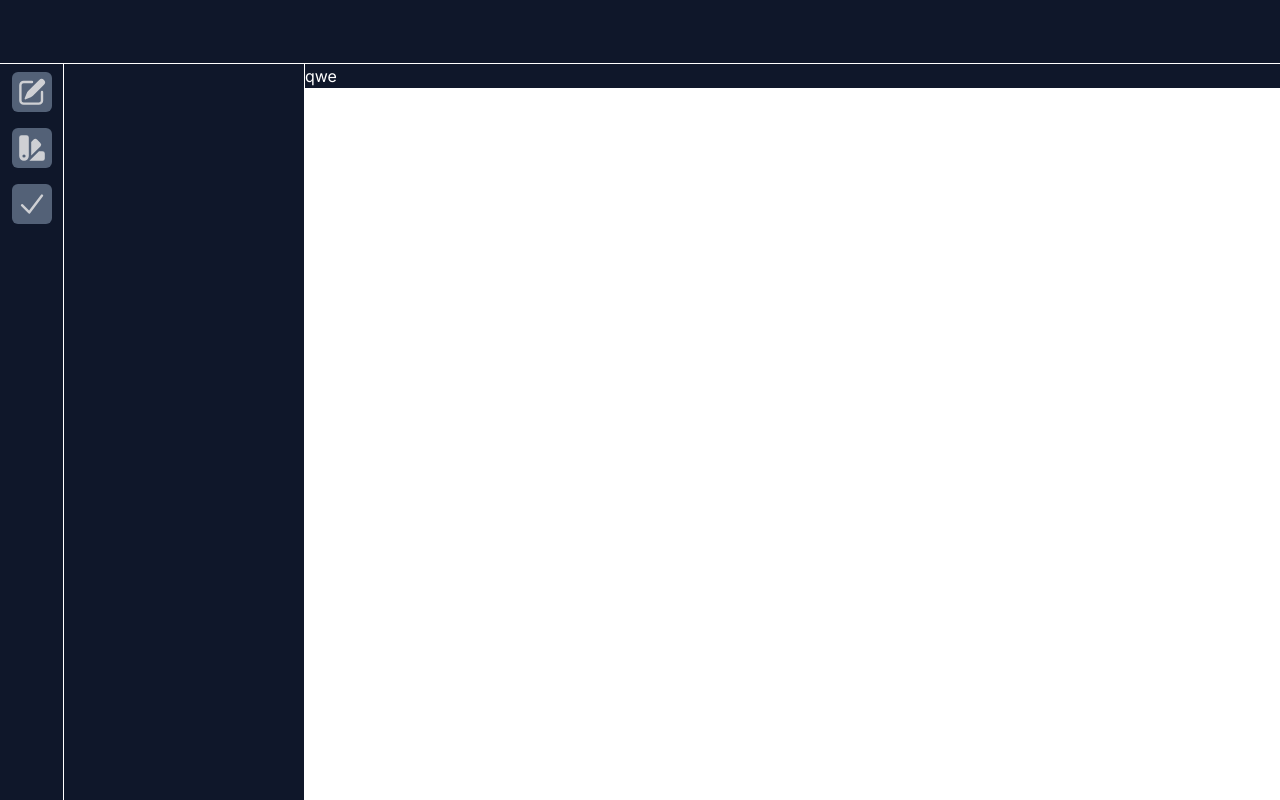
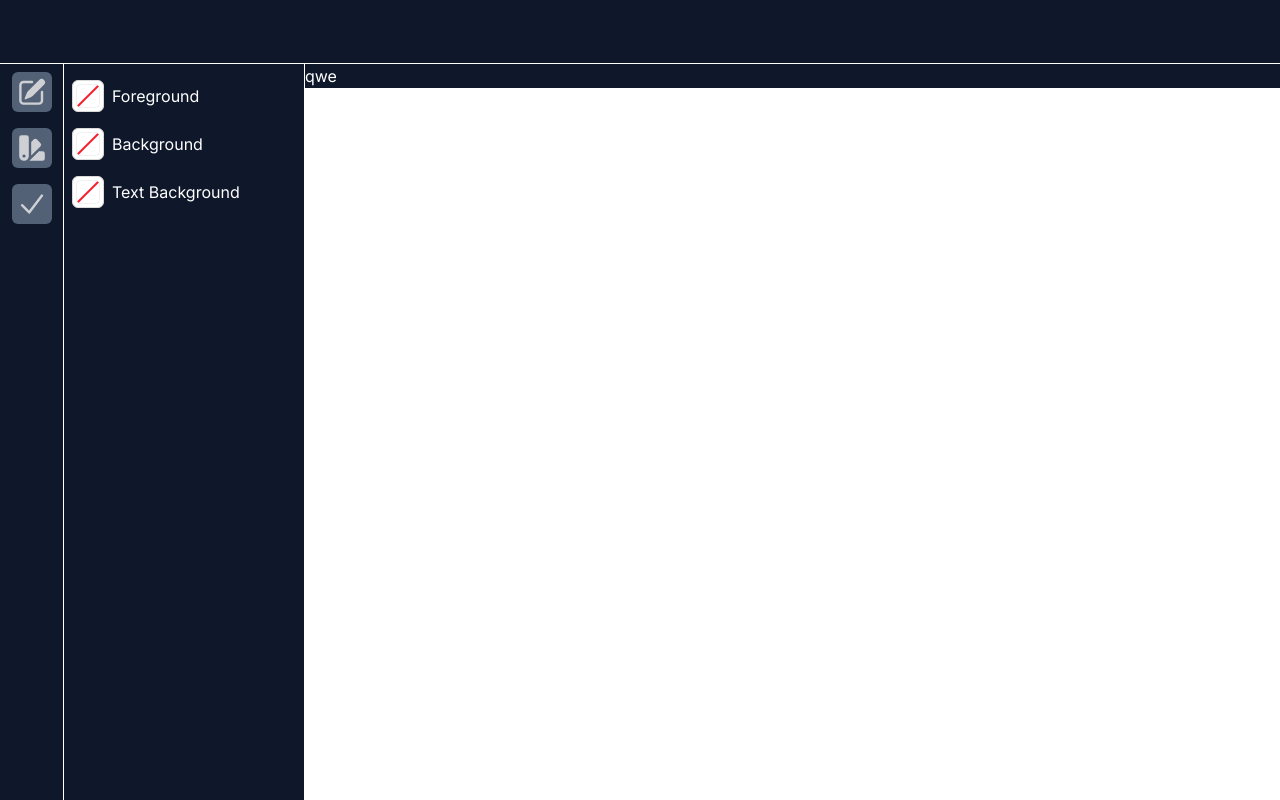
Before and after one commit to OriginalCube/WE-custom-player, a Next.js app: page /edit in a window 1280 px wide. Both pictures are taken after a click on the button 31 px from the left and 148 px from the top of the page. Built offline with nearby package versions, Linux system fonts and the light colour scheme.

Commit message:
feat: added color inputs

```diff
--- a/app/ui/Inputs.tsx
+++ b/app/ui/Inputs.tsx
@@ -1,12 +1,13 @@
 import React from 'react'
 import { Input } from '@/components/ui/input'
+import { ColorPicker } from 'antd'
 
-type TextInputType = {
+type BasicInputType = {
 	name: string
-	input: (input: string) => void
+	input: (input: string | Object) => void
 }
 
-export const TextInput = ({ name, input }: TextInputType) => {
+export const TextInput = ({ name, input }: BasicInputType) => {
 	return (
 		<div className={''}>
 			<p className={'my-1 w-full text-base'}>{name}</p>
@@ -14,3 +15,12 @@ export const TextInput = ({ name, input }: TextInputType) => {
 		</div>
 	)
 }
+
+export const ColorInput = ({ name, input }: BasicInputType) => {
+	return (
+		<div className={'flex items-center gap-1 py-2'}>
+			<ColorPicker onChange={(Color) => input(Color)} />
+			<p className={'mx-1 text-base'}>{name}</p>
+		</div>
+	)
+}
--- a/app/ui/Sidebar.tsx
+++ b/app/ui/Sidebar.tsx
@@ -8,15 +8,19 @@ import {
 import { ButtonIcons } from '@/app/ui/Buttons'
 import { useAction } from '@/lib/store/useAction'
 import SidebarActions from '@/app/ui/sidebar/SidebarActions'
-import { TextInput } from '@/app/ui/Inputs'
+import { TextInput, ColorInput } from '@/app/ui/Inputs'
 
-const test = (sample: string) => {
+const test = (sample: string | Object) => {
 	console.log(sample)
 }
 
 const modeActions = {
-	files: [<TextInput name={'Name'} input={test} key={0} />],
-	colors: [],
+	files: [<TextInput name={'Name'} input={test} key={'name'} />],
+	colors: [
+		<ColorInput name={'Foreground'} input={test} key={'foregroundInput'} />,
+		<ColorInput name={'Background'} input={test} key={'backgroundInput'} />,
+		<ColorInput name={'Text Background'} input={test} key={'textColorInput'} />,
+	],
 }
 
 const Sidebar = () => {
```
